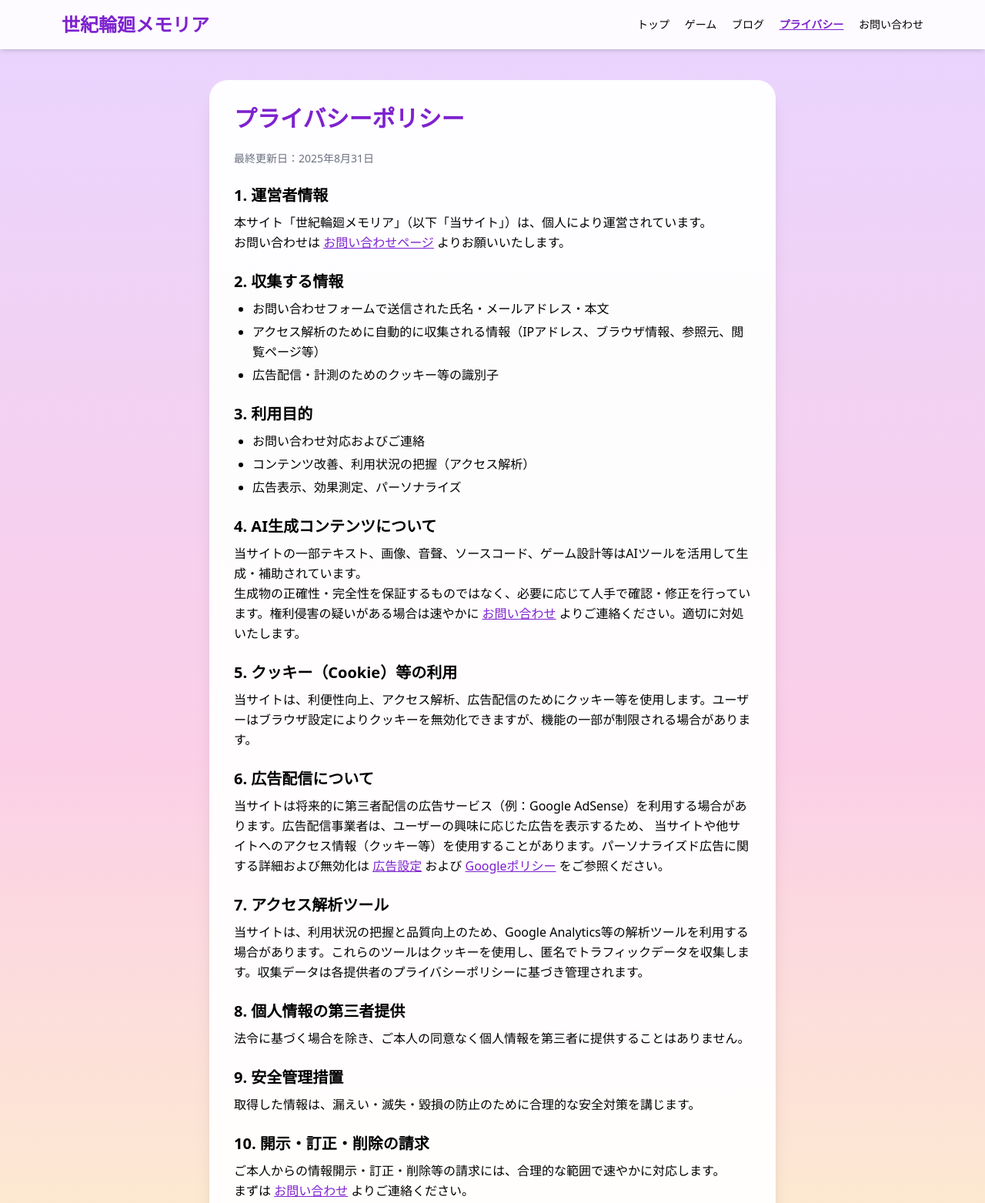
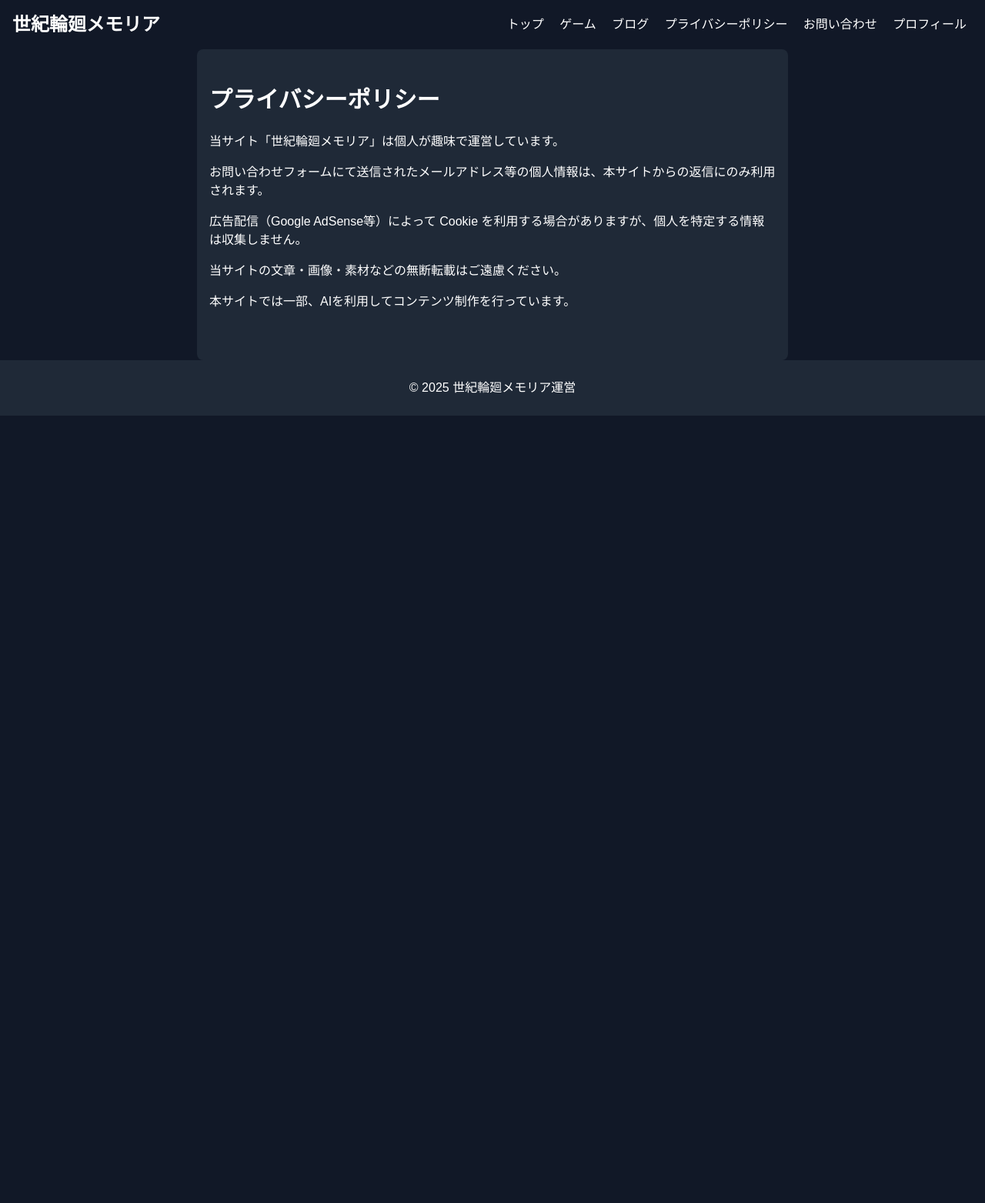
Before and after one commit to omod-game/centurycyclememoria, a plain HTML site: page privacy.html in a window 1280 px wide. Shown: the top 1563 px of the page at 77% size. After the commit the page ends 800 px from the top, so only its background shows below. Drawn offline with nearby package versions, Linux system fonts and the light colour scheme.

Commit message:
Update privacy.html

```diff
--- a/privacy.html
+++ b/privacy.html
@@ -1,114 +1,40 @@
 <!DOCTYPE html>
 <html lang="ja">
 <head>
-<meta charset="UTF-8"/>
-<meta name="viewport" content="width=device-width, initial-scale=1.0"/>
-<title>プライバシーポリシー | 世紀輪廻メモリア</title>
-<meta name="description" content="世紀輪廻メモリアのプライバシーポリシーです。AI生成コンテンツの扱い、広告、クッキー、アクセス解析について明記しています。">
-<link rel="canonical" href="https://YOUR_SITE_URL/privacy.html">
-<script src="https://cdn.tailwindcss.com"></script>
+  <meta charset="UTF-8">
+  <meta name="viewport" content="width=device-width, initial-scale=1.0">
+  <title>プライバシーポリシー - 世紀輪廻メモリア</title>
+  <link rel="stylesheet" href="centurycyclememoria.css">
+  <script src="https://cdn.tailwindcss.com"></script>
 </head>
-<body class="bg-gradient-to-b from-purple-200 via-pink-200 to-yellow-100 min-h-screen flex flex-col">
-  <header class="w-full bg-white/90 backdrop-blur shadow-md">
-    <div class="max-w-6xl mx-auto px-4 py-4 flex items-center justify-between">
-      <a href="index.html" class="text-2xl font-extrabold text-purple-700">世紀輪廻メモリア</a>
-      <nav class="space-x-4 text-sm">
-        <a href="index.html" class="hover:underline">トップ</a>
-        <a href="game.html" class="hover:underline">ゲーム</a>
-        <a href="blog.html" class="hover:underline">ブログ</a>
-        <a href="privacy.html" class="font-semibold text-purple-700 underline">プライバシー</a>
-        <a href="contact.html" class="hover:underline">お問い合わせ</a>
+<body class="bg-gray-900 text-white">
+
+  <header class="site-header">
+    <div class="header-inner flex justify-between items-center p-4">
+      <h1 class="logo text-2xl font-bold">世紀輪廻メモリア</h1>
+      <nav>
+        <a href="index.html" class="mx-2 hover:underline">トップ</a>
+        <a href="game.html" class="mx-2 hover:underline">ゲーム</a>
+        <a href="blog.html" class="mx-2 hover:underline">ブログ</a>
+        <a href="privacy.html" class="mx-2 hover:underline">プライバシーポリシー</a>
+        <a href="contact.html" class="mx-2 hover:underline">お問い合わせ</a>
+        <a href="profile.html" class="mx-2 hover:underline">プロフィール</a>
       </nav>
     </div>
   </header>
 
-  <main class="flex-1">
-    <section class="max-w-3xl mx-auto px-4 py-10">
-      <div class="bg-white/95 rounded-3xl shadow-xl p-8 leading-relaxed">
-        <h1 class="text-3xl font-bold text-purple-700 mb-6">プライバシーポリシー</h1>
-
-        <p class="text-sm text-gray-500 mb-6">最終更新日：2025年8月31日</p>
-
-        <h2 class="text-xl font-bold mt-6 mb-2">1. 運営者情報</h2>
-        <p class="mb-4">
-          本サイト「世紀輪廻メモリア」（以下「当サイト」）は、個人により運営されています。<br>
-          お問い合わせは <a href="contact.html" class="underline text-purple-700">お問い合わせページ</a> よりお願いいたします。
-        </p>
-
-        <h2 class="text-xl font-bold mt-6 mb-2">2. 収集する情報</h2>
-        <ul class="list-disc pl-6 space-y-1">
-          <li>お問い合わせフォームで送信された氏名・メールアドレス・本文</li>
-          <li>アクセス解析のために自動的に収集される情報（IPアドレス、ブラウザ情報、参照元、閲覧ページ等）</li>
-          <li>広告配信・計測のためのクッキー等の識別子</li>
-        </ul>
-
-        <h2 class="text-xl font-bold mt-6 mb-2">3. 利用目的</h2>
-        <ul class="list-disc pl-6 space-y-1">
-          <li>お問い合わせ対応およびご連絡</li>
-          <li>コンテンツ改善、利用状況の把握（アクセス解析）</li>
-          <li>広告表示、効果測定、パーソナライズ</li>
-        </ul>
-
-        <h2 class="text-xl font-bold mt-6 mb-2">4. AI生成コンテンツについて</h2>
-        <p class="mb-4">
-          当サイトの一部テキスト、画像、音聲、ソースコード、ゲーム設計等はAIツールを活用して生成・補助されています。<br>
-          生成物の正確性・完全性を保証するものではなく、必要に応じて人手で確認・修正を行っています。権利侵害の疑いがある場合は速やかに
-          <a href="contact.html" class="underline text-purple-700">お問い合わせ</a> よりご連絡ください。適切に対処いたします。
-        </p>
-
-        <h2 class="text-xl font-bold mt-6 mb-2">5. クッキー（Cookie）等の利用</h2>
-        <p class="mb-4">
-          当サイトは、利便性向上、アクセス解析、広告配信のためにクッキー等を使用します。ユーザーはブラウザ設定によりクッキーを無効化できますが、機能の一部が制限される場合があります。
-        </p>
-
-        <h2 class="text-xl font-bold mt-6 mb-2">6. 広告配信について</h2>
-        <p class="mb-4">
-          当サイトは将来的に第三者配信の広告サービス（例：Google AdSense）を利用する場合があります。広告配信事業者は、ユーザーの興味に応じた広告を表示するため、
-          当サイトや他サイトへのアクセス情報（クッキー等）を使用することがあります。パーソナライズド広告に関する詳細および無効化は
-          <a class="underline text-purple-700" href="https://adssettings.google.com/authenticated" target="_blank" rel="noopener">広告設定</a>
-          および
-          <a class="underline text-purple-700" href="https://policies.google.com/technologies/ads?hl=ja" target="_blank" rel="noopener">Googleポリシー</a>
-          をご参照ください。
-        </p>
-
-        <h2 class="text-xl font-bold mt-6 mb-2">7. アクセス解析ツール</h2>
-        <p class="mb-4">
-          当サイトは、利用状況の把握と品質向上のため、Google Analytics等の解析ツールを利用する場合があります。これらのツールはクッキーを使用し、匿名でトラフィックデータを収集します。収集データは各提供者のプライバシーポリシーに基づき管理されます。
-        </p>
-
-        <h2 class="text-xl font-bold mt-6 mb-2">8. 個人情報の第三者提供</h2>
-        <p class="mb-4">
-          法令に基づく場合を除き、ご本人の同意なく個人情報を第三者に提供することはありません。
-        </p>
-
-        <h2 class="text-xl font-bold mt-6 mb-2">9. 安全管理措置</h2>
-        <p class="mb-4">
-          取得した情報は、漏えい・滅失・毀損の防止のために合理的な安全対策を講じます。
-        </p>
-
-        <h2 class="text-xl font-bold mt-6 mb-2">10. 開示・訂正・削除の請求</h2>
-        <p class="mb-4">
-          ご本人からの情報開示・訂正・削除等の請求には、合理的な範囲で速やかに対応します。<br>
-          まずは <a href="contact.html" class="underline text-purple-700">お問い合わせ</a> よりご連絡ください。
-        </p>
-
-        <h2 class="text-xl font-bold mt-6 mb-2">11. 免責事項</h2>
-        <p class="mb-4">
-          当サイトからの外部リンク先で提供される情報・サービス等について、当サイトは一切の責任を負いません。
-        </p>
-
-        <h2 class="text-xl font-bold mt-6 mb-2">12. 改定</h2>
-        <p class="mb-4">
-          本ポリシーの内容は、法令改正やサービス内容の変更等に応じて、事前の予告なく改定される場合があります。最新のポリシーは本ページに掲載します。
-        </p>
-      </div>
-    </section>
+  <main class="container mx-auto py-12 px-4 bg-gray-800 rounded-lg max-w-3xl">
+    <h2 class="text-3xl font-bold mb-6">プライバシーポリシー</h2>
+    <p class="mb-4">当サイト「世紀輪廻メモリア」は個人が趣味で運営しています。</p>
+    <p class="mb-4">お問い合わせフォームにて送信されたメールアドレス等の個人情報は、本サイトからの返信にのみ利用されます。</p>
+    <p class="mb-4">広告配信（Google AdSense等）によって Cookie を利用する場合がありますが、個人を特定する情報は収集しません。</p>
+    <p class="mb-4">当サイトの文章・画像・素材などの無断転載はご遠慮ください。</p>
+    <p class="mb-4">本サイトでは一部、AIを利用してコンテンツ制作を行っています。</p>
   </main>
 
-  <footer class="w-full bg-white/90 backdrop-blur shadow-inner">
-    <div class="max-w-6xl mx-auto px-4 py-6 text-center text-sm text-gray-600">
-      <p>&copy; 2025 世紀輪廻メモリア運営</p>
-    </div>
+  <footer class="site-footer text-center py-6 bg-gray-800">
+    <p>&copy; 2025 世紀輪廻メモリア運営</p>
   </footer>
+
 </body>
 </html>
```
